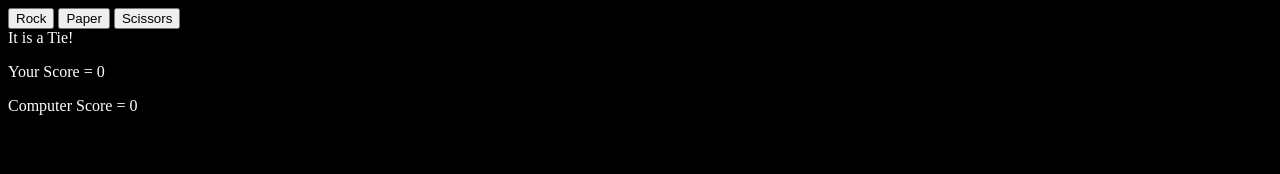
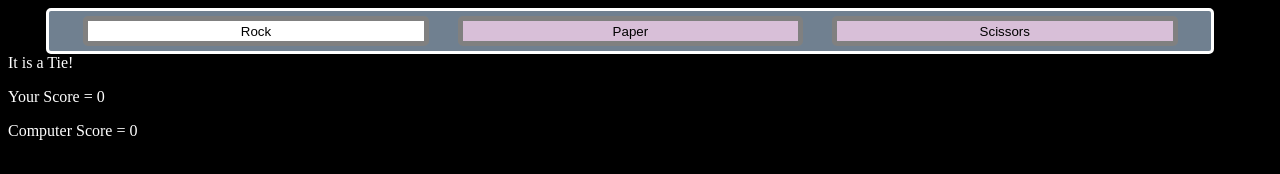
Before and after one commit to 01zulfi/rock-paper-scissors, a plain HTML site: page index.html in a window 1280 px wide. Both pictures are taken after a click on the button "Rock". Drawn offline with Linux system fonts and the light colour scheme.

Commit message:
Fixed some issues in functions; created styles.css; added basic button styling

```diff
--- a/index.html
+++ b/index.html
@@ -3,11 +3,14 @@
     <head>
         <title>Rock Paper Scissors</title>
         <script src="script.js" defer></script>
+        <link rel="stylesheet" href="styles.css">
     </head>
 <body style="background-color: black;">
-    <button class="rock" id="rock">Rock</button>
-    <button class="paper" id="paper">Paper</button>
-    <button class="scissors" id ="scissors">Scissors</button>
+    <div class="button" id="button">
+        <button class="rock" id="rock">Rock</button>
+        <button class="paper" id="paper">Paper</button>
+        <button class="scissors" id ="scissors">Scissors</button>
+    </div>
 </body>
 
 
--- a/script.js
+++ b/script.js
@@ -5,73 +5,53 @@ function computerPlay(){
     return randomChoice
 }
 
-
-
 const button = document.querySelectorAll('button');
-console.log(button);
-//buttonRock.addEventListener('click', playRound   )
 button.forEach(index => index.addEventListener('click', (event) => {
-
     game();
-
-}
-)
-)
+}));
 
 
 function playRound(event) {
     let computerSelection = computerPlay();
-    //playerSelection = "";
     let playerSelection = event.target.id;
     switch (playerSelection ) {
         case "rock" :
             if (computerSelection == "Rock") {
                 outcome = "It is a Tie!";
-                console.log(outcome);
             }
             else if (computerSelection == "Scissors") {
                 outcome ="You Win! Rock beats Scissors" ;
-                console.log(outcome);
             }
             else {
                 outcome ="You Lose! Paper beats Rock" ;
-                console.log(outcome);
             }
             break;
         case "scissors" :
             if (computerSelection == "Rock")  {
                 outcome ="You Lose! Rock beats Scissors" ;
-                console.log(outcome);
             }
             else if (computerSelection == "Paper")  {
                 outcome ="You Win! Scissors beat Paper";
-                console.log(outcome);
             }
             else {
                 outcome ="It is a Tie!" ;
-                console.log(outcome);
             }
             break;
         case "paper" :
             if (computerSelection == "Rock")  {
                 outcome ="You Win! Paper beats Rock" ;
-                console.log(outcome);
             }
             else if (computerSelection == "Paper")  {
                 outcome ="It is a Tie!" ;
-                console.log(outcome);
             }
             else {
                 outcome ="You Lose! Scissors beat Paper" ;
-                console.log(outcome);
             }
             break;
         default:
             outcome = "Enter Valid Option.";
-            console.log(outcome);
     }
     displayResults();
-    //game();
 }
 
 function displayResults() {
@@ -87,60 +67,35 @@ function displayResults() {
     body.appendChild(roundResult);
 }
 
-//function game() {
-  //  let playerScore = 0;
-    //let computerScore = 0;
-    //let searchFrom = document.querySelector('p')
-    //let gameResult = document.createElement('div');
-    //for ( let gameNumber = 1; gameNumber <=5;) {
-      //  if ( searchFrom.search() == 'win') {
-        //    playerScore++
-        //}
-
-
-    //}
-//}
 let playerScore = 0;
 let computerScore = 0;
+let noScore = 0;
 function game() {
-
     playRound(event);
     if ( !(outcome.search("Win") == -1) ) {
         playerScore++ ;
-
     }
     else if ( !(outcome.search("Lose") == -1) ) {
         computerScore++ ;
-
     }
-    else if ( !(outcome.search("Tie") == -1 ) ) {
-
+    else if ( !(outcome.search("Tie")==-1)){
+        let totalGames = playerScore + computerScore;
+        if (totalGames % 5==0) {
+            noScore = 1;
+        }
     }
-    console.log(`
-        Your Score =  ${playerScore}
-        Computer Score = ${computerScore}
-        `);
     roundScore();
     winOrLose();
-    //if ( playerScore > computerScore ) {
-      //  console.log("Congratulations! You won the game!");
-    //}
-    //else {
-      //  console.log("Woo, Computer WON!");
-    //}
 }
 
 function roundScore() {
-    if (document.querySelectorAll('p')) {
-       let pRemove = document.querySelectorAll('p');
-       pRemove.forEach( index => index.remove());
-    }
-    let gameResultDiv = document.querySelector('.gameResult');
-    if (gameResultDiv) {
-        gameResultDiv.remove();
+    if (document.querySelector('.score')) {
+       let scoreRemove = document.querySelector('.score');
+       scoreRemove.remove();
     }
     const body = document.querySelector('body');
     const div = document.createElement('div');
+    div.classList.add('score');
     const playerScoreP = document.createElement('p');
     const computerScoreP = document.createElement('p');
     playerScoreP.style.cssText = 'color: white';
@@ -153,18 +108,30 @@ function roundScore() {
 }
 
 function winOrLose() {
-    if (playerScore + computerScore == 5) {
+    totalGames = playerScore + computerScore;
+    let gameResultDiv = document.querySelector('.gameResult');
+    if (gameResultDiv) {
+        gameResultDiv.remove();
+    }
+    if ( totalGames % 5 == 0) {
+        if ( !(noScore == 0)) {
+            noScore = 0;
+            return
+        }
         const div = document.createElement('div');
         const body = document.querySelector('body');
         div.style.cssText = 'color: white';
         div.classList.add('gameResult');
         if (playerScore < computerScore) {
+            playerScore = 0;
+            computerScore = 0;
             div.textContent = 'You Lost! Computer Won...';
         }
-        else {
+        else if (playerScore > computerScore){
+            playerScore = 0;
+            computerScore = 0;
             div.textContent = 'You Won! Congratulations';
         }
         body.appendChild(div);
-
     }
 }
--- /dev/null
+++ b/styles.css
@@ -0,0 +1,33 @@
+.button {
+    margin-left: 3vw;
+    border-radius: 5px;
+    background-color: slategrey;
+    width: 90vw;
+    height: 30px;
+    display: flex;
+    flex-direction: row;
+    justify-content: space-evenly;
+    border: 3px solid white;
+    padding: 5px;
+}
+
+.rock {
+    width: 30%;
+    border-radius: 5px;
+    border: 5px solid gray;
+    background-color: white;
+}
+
+.paper {
+    width: 30%;
+    border-radius: 5px;
+    border: 5px solid gray;
+    background-color: thistle;
+}
+
+.scissors {
+    width: 30%;
+    border-radius: 5px;
+    border: 5px solid gray;
+    background-color: thistle;
+}
```
